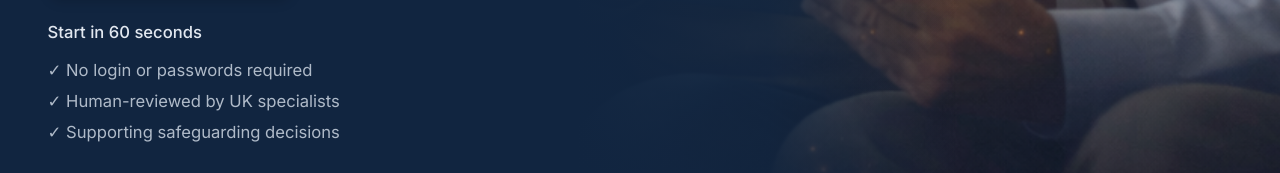
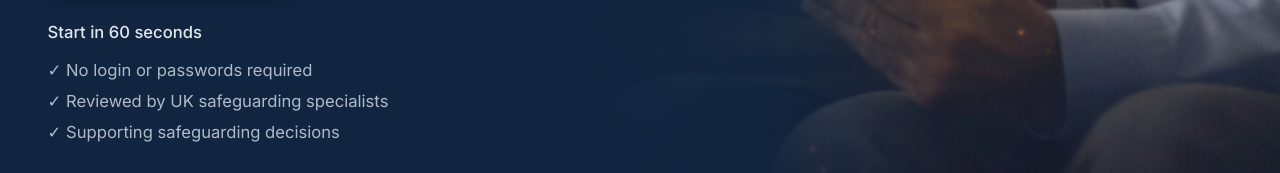
Before and after one commit to krowan444/Second-Look-Protect, a React (Vite) app: page / in a window 1280 px wide. Shown: the part 1098-1271 px from the top of the page. Built offline with nearby package versions, Linux system fonts and the light colour scheme; no server answers.

Commit message:
Hero: update trust bullet to 'Reviewed by UK safeguarding specialists'

```diff
--- a/src/App.tsx
+++ b/src/App.tsx
@@ -463,7 +463,7 @@ export default function App() {
 
               <div className="flex flex-col gap-1.5 mb-5">
                 <p className="text-slate-300/85 text-sm">✓ No login or passwords required</p>
-                <p className="text-slate-300/85 text-sm">✓ Human-reviewed by UK specialists</p>
+                <p className="text-slate-300/85 text-sm">✓ Reviewed by UK safeguarding specialists</p>
                 <p className="text-slate-300/85 text-sm">✓ Supporting safeguarding decisions</p>
               </div>
 
```
